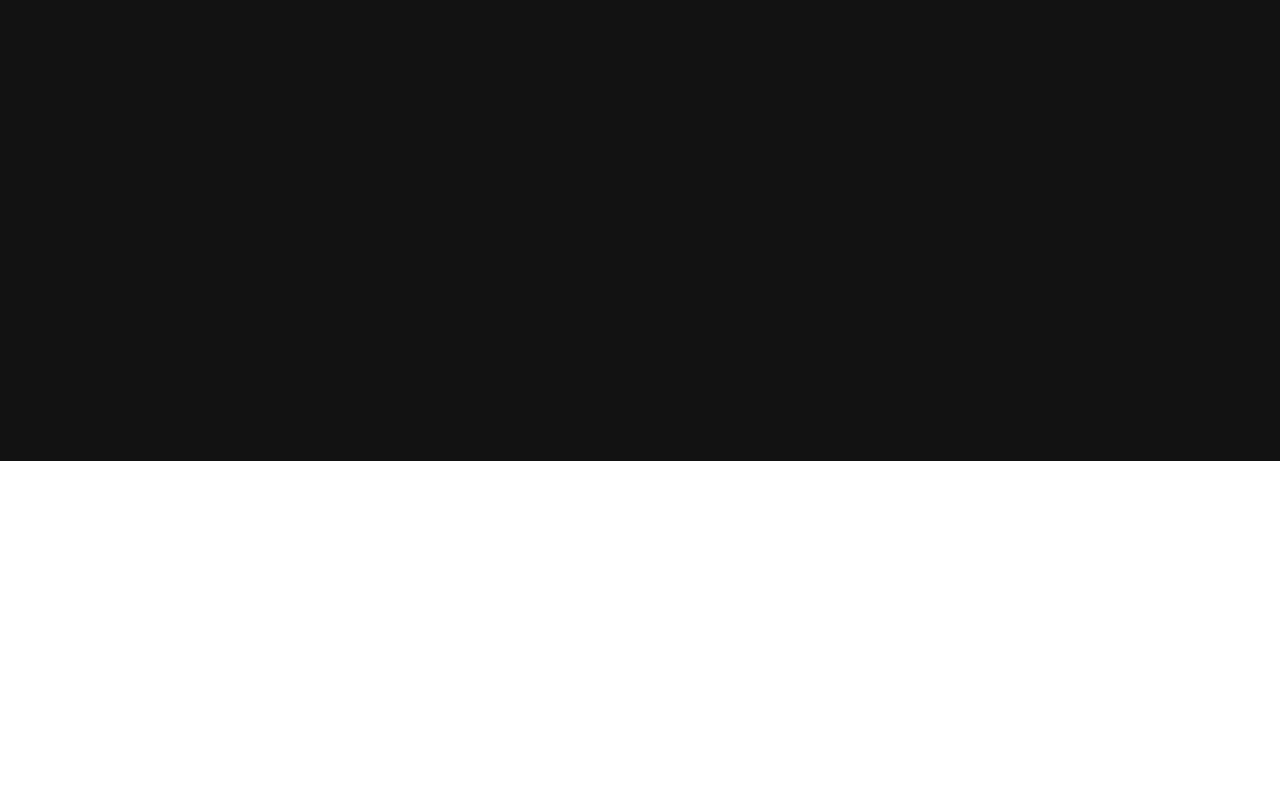
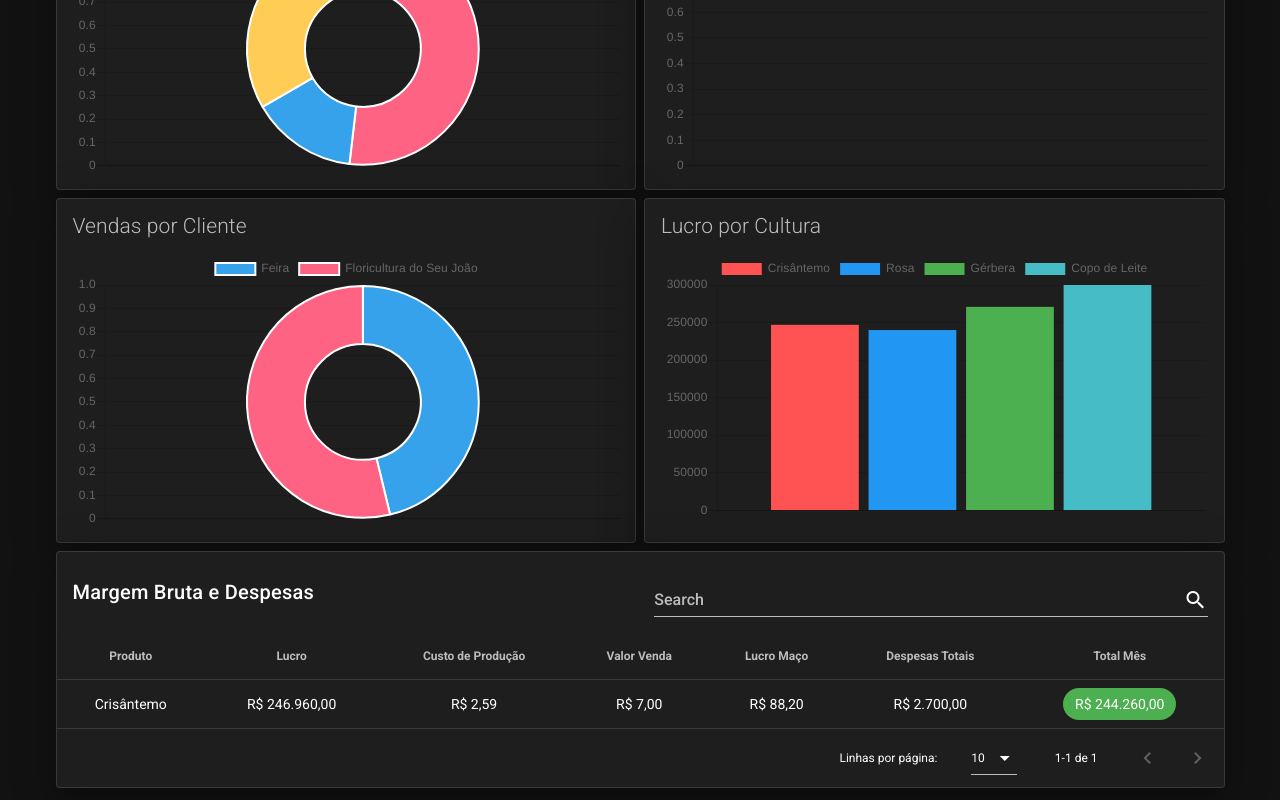
Before and after one commit to BrunaHosken/custo-producao-agricola, a Vue app in the folder front/: page /dashboard/relatorios in a window 1280 px wide. Shown: the part 339-1139 px from the top of the page. Before the commit the page ends 800 px from the top, so only its background shows below. Built offline with nearby package versions, Linux system fonts and the light colour scheme.

Commit message:
criando relação de existencia

```diff
--- a/front/src/modules/dashboard/modules/relatorios/views/Relatorios.vue
+++ b/front/src/modules/dashboard/modules/relatorios/views/Relatorios.vue
@@ -137,15 +137,15 @@ export default {
       },
     ],
     produtos: [
-      // {
-      //   name: "Crisântemo",
-      //   lucro: 246960,
-      //   custoProducao: 2.59,
-      //   venda: 7,
-      //   lucroMaco: 88.2,
-      //   despesas: 2700,
-      //   total: 0,
-      // },
+      {
+        name: "Crisântemo",
+        lucro: 246960,
+        custoProducao: 2.59,
+        venda: 7,
+        lucroMaco: 88.2,
+        despesas: 2700,
+        total: 0,
+      },
     ],
   }),
   computed: {},
```
